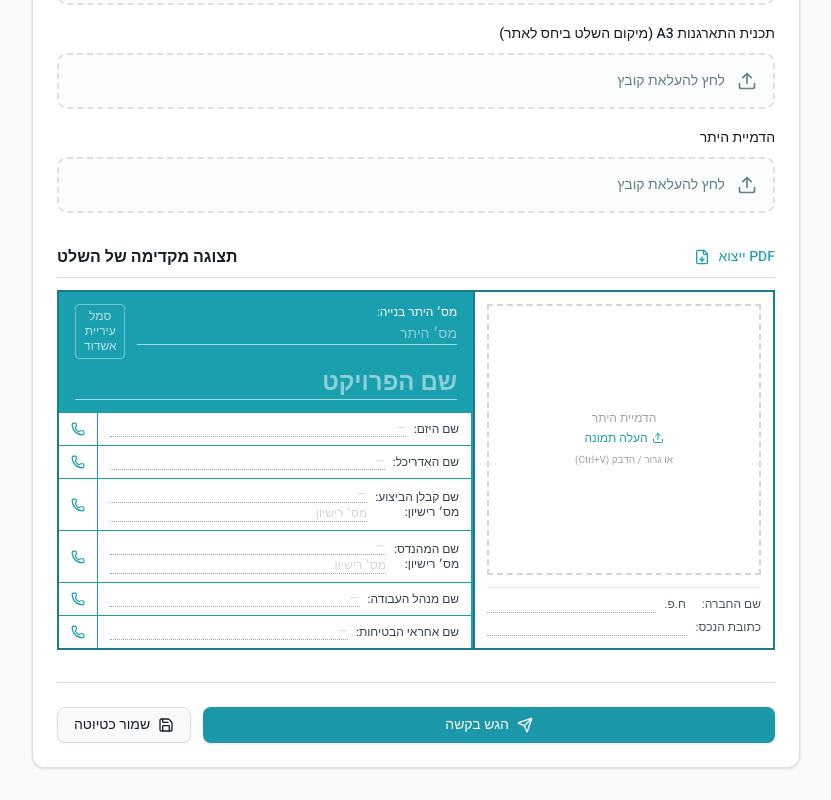
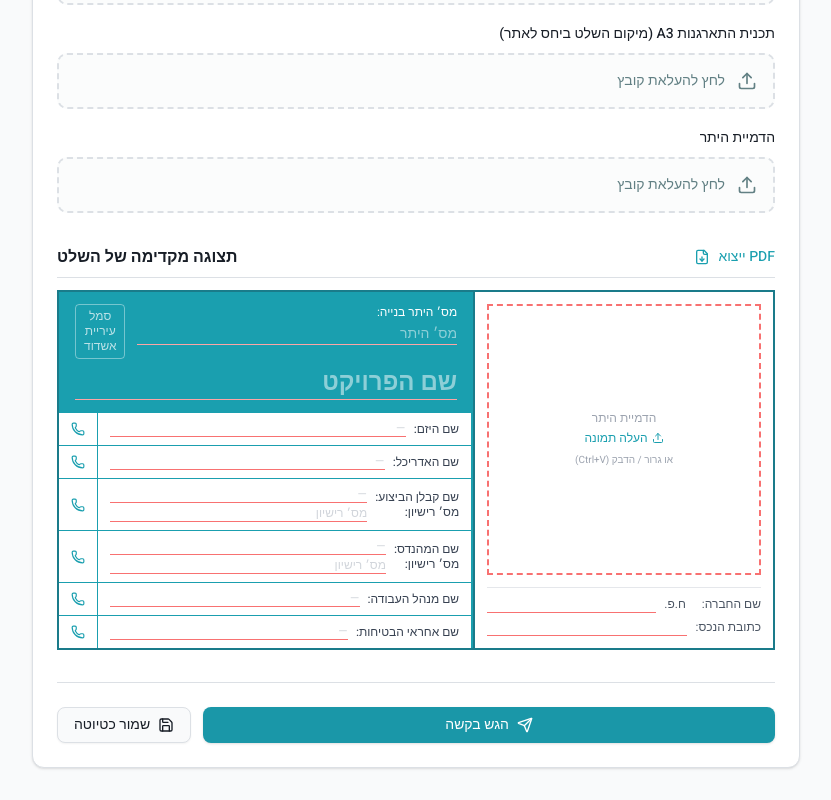
Before and after one commit to Anat1969/SignAshdod-GH, a React (Vite) app: page /new-request in a window 1280 px wide. Shown: the part 1491-2291 px from the top of the page, without its empty margins (224-1055 px from the left). Built offline with nearby package versions, Linux system fonts and the light colour scheme; no server answers.

Commit message:
File changes

```diff
--- a/src/components/SignPreview.jsx
+++ b/src/components/SignPreview.jsx
@@ -107,12 +107,16 @@ function EditableField({ value, onChange, dark, placeholder, className = "" }) {
       </span>
     );
   }
+  const hasValue = value && value.trim();
+  const borderColor = dark
+    ? (hasValue ? "border-green-300" : "border-red-300")
+    : (hasValue ? "border-green-500" : "border-red-400");
   return (
     <input
       value={value || ""}
       onChange={(e) => onChange(e.target.value)}
       placeholder={placeholder || ""}
-      className={`border-b ${dark ? "border-white/60 bg-transparent text-white placeholder-white/50" : "border-dotted border-gray-400 bg-transparent text-gray-900 placeholder-gray-300"} outline-none min-h-[1rem] w-full ${className}`}
+      className={`border-b ${dark ? `${borderColor} bg-transparent text-white placeholder-white/50` : `${borderColor} bg-transparent text-gray-900 placeholder-gray-300`} outline-none min-h-[1rem] w-full ${className}`}
     />
   );
 }
@@ -149,7 +153,7 @@ function ImageField({ value, onChange, label }) {
 
   return (
     <div
-      className={`flex-1 flex items-center justify-center m-3 border-2 border-dashed relative min-h-[120px] cursor-pointer transition-colors ${dragging ? 'border-[#1a9faf] bg-[#1a9faf]/5' : 'border-gray-300'}`}
+      className={`flex-1 flex items-center justify-center m-3 border-2 border-dashed relative min-h-[120px] cursor-pointer transition-colors ${dragging ? 'border-[#1a9faf] bg-[#1a9faf]/5' : value ? 'border-green-500' : 'border-red-400'}`}
       onDrop={handleDrop}
       onDragOver={(e) => { e.preventDefault(); setDragging(true); }}
       onDragLeave={() => setDragging(false)}
```
